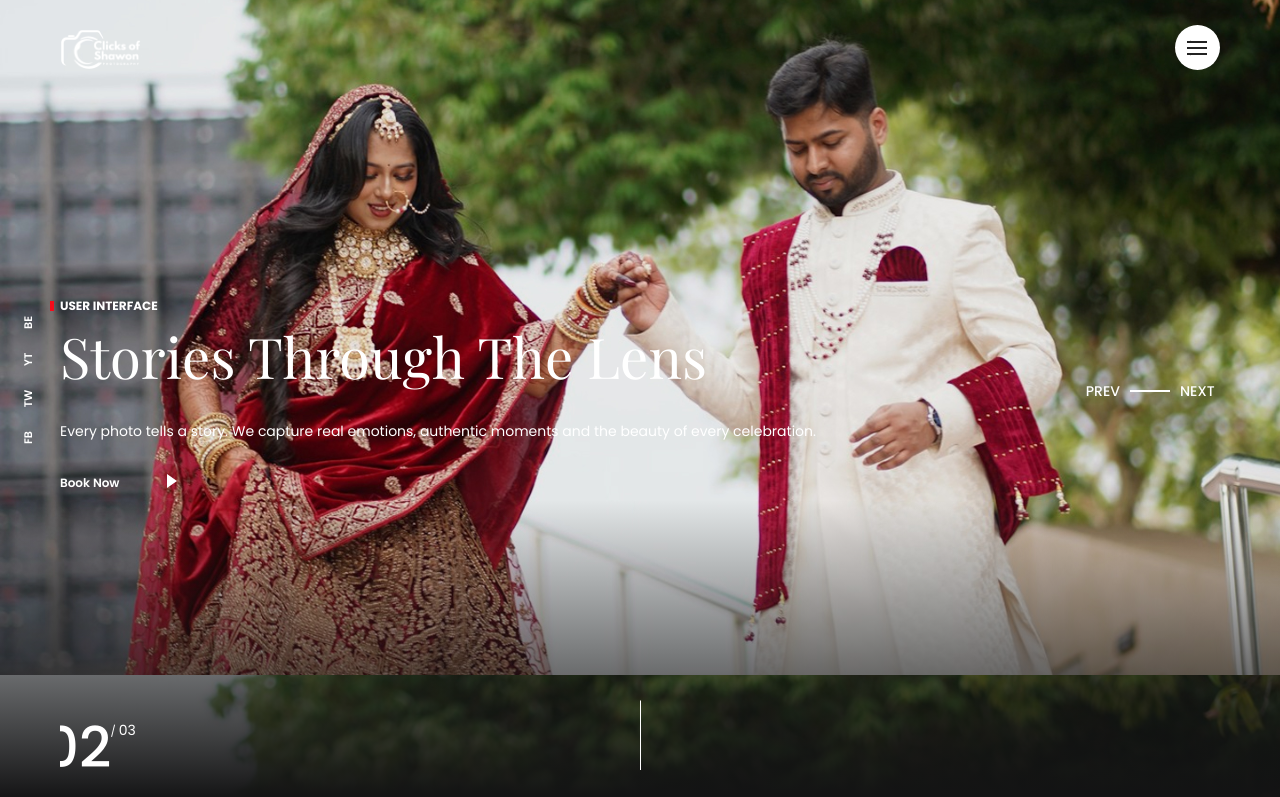
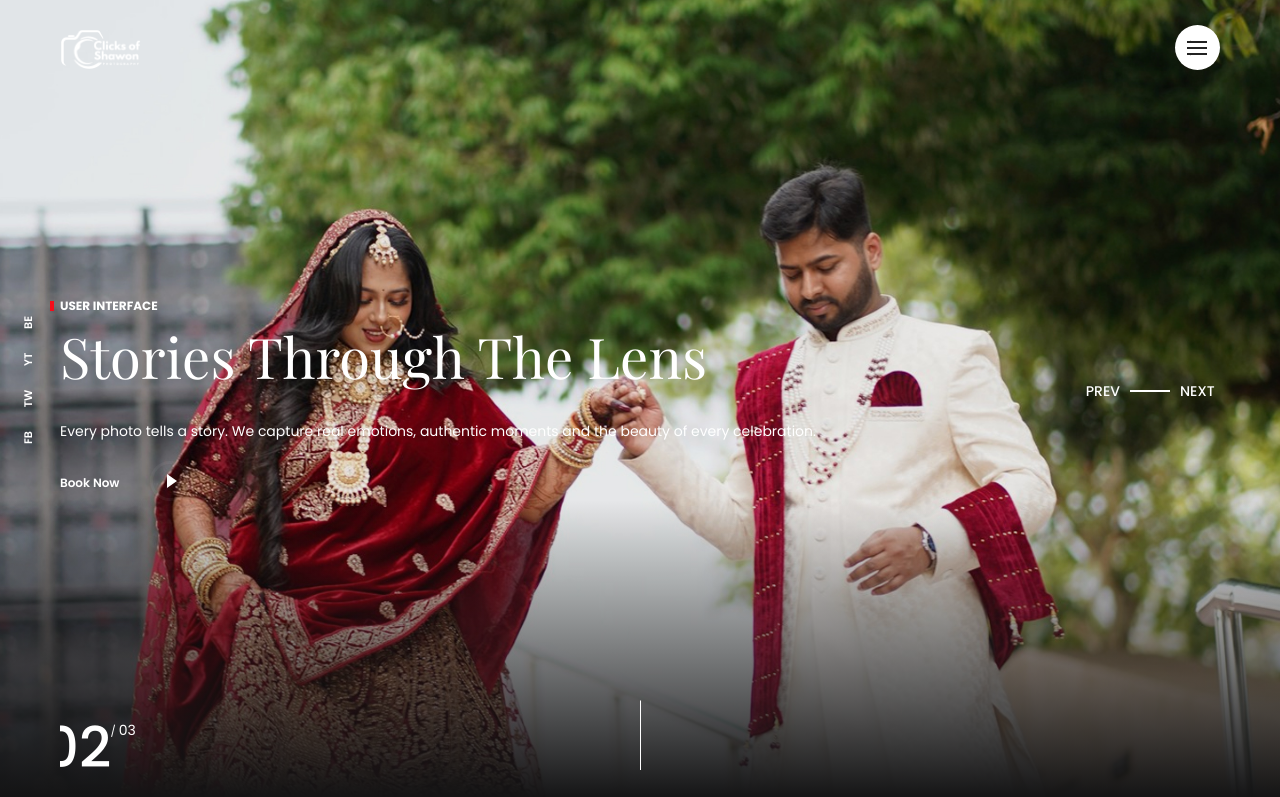
Before and after one commit to razibhosen24/clicksofshawon.com, a plain HTML site: page index.html in a window 1280 px wide. Shown: the top 797 px of the page. Drawn offline with nearby package versions, Linux system fonts and the light colour scheme.

Commit message:
css update for hero section

```diff
--- a/css/style.css
+++ b/css/style.css
@@ -752,3 +752,8 @@
 .language{
 	display: none;
 }
+
+
+.bg-image{
+	background-position: center !important;
+}
```
